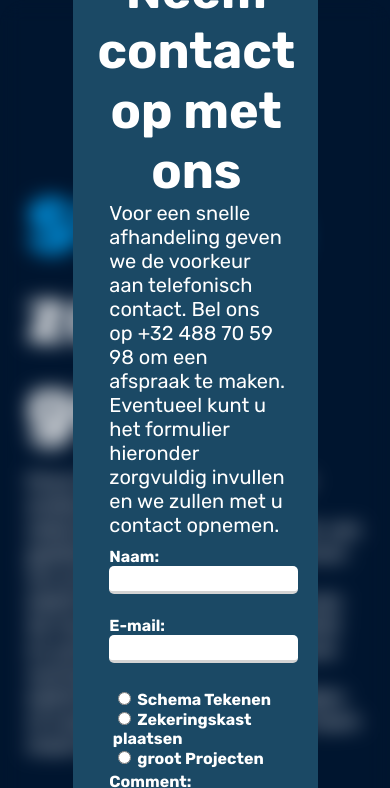
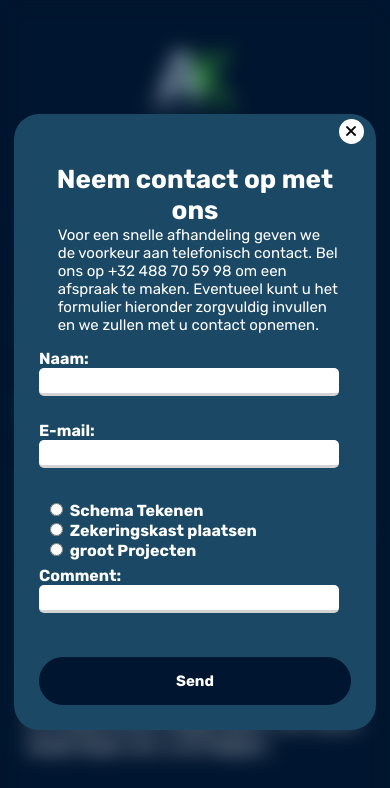
Before and after one commit to Y-Juice/younesElectric, a plain HTML site: page index.html in a window 390 px wide. Shown: the top 788 px of the page. Drawn offline with Linux system fonts and the light colour scheme.

Commit message:
fixed form on mobile

```diff
--- a/css/style.css
+++ b/css/style.css
@@ -367,7 +367,8 @@ form {
   width: 88%;
 }
 
-input[type="text"], input[type="email"] {
+input[type="text"],
+input[type="email"] {
   border: none;
   margin-bottom: 2%;
   border-bottom-color: lightgray;
@@ -552,5 +553,29 @@ button {
     text-align: center;
     width: 250px;
     font-size: 20px;
+  }
+
+  form {
+    width: 100%;
+  }
+  .emailWrapper h2 {
+    font-size: 26px;
+  }
+
+  .emailWrapper p {
+    font-size: 15px;
+  }
+  .emailWrapper {
+    background-color: var(--color-bg1);
+    padding: 25px;
+    border-radius: 25px;
+    width: 80%;
+    justify-items: center;
+    left: auto;
+    right: auto;
+    top: auto;
+    bottom: auto;
+    font-family: "Rubik", sans-serif;
+    text-align: center;
+  }
 }
-}
```
